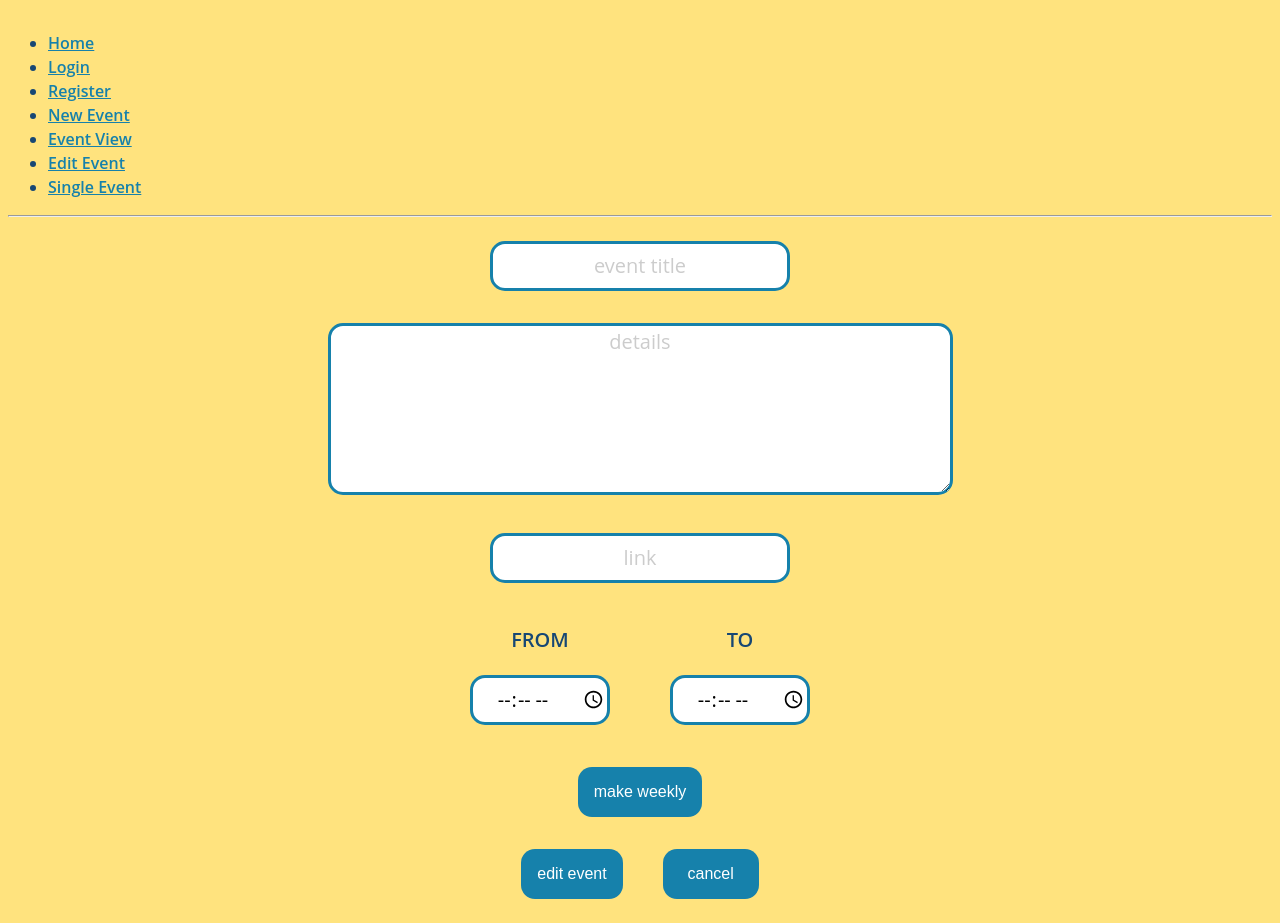
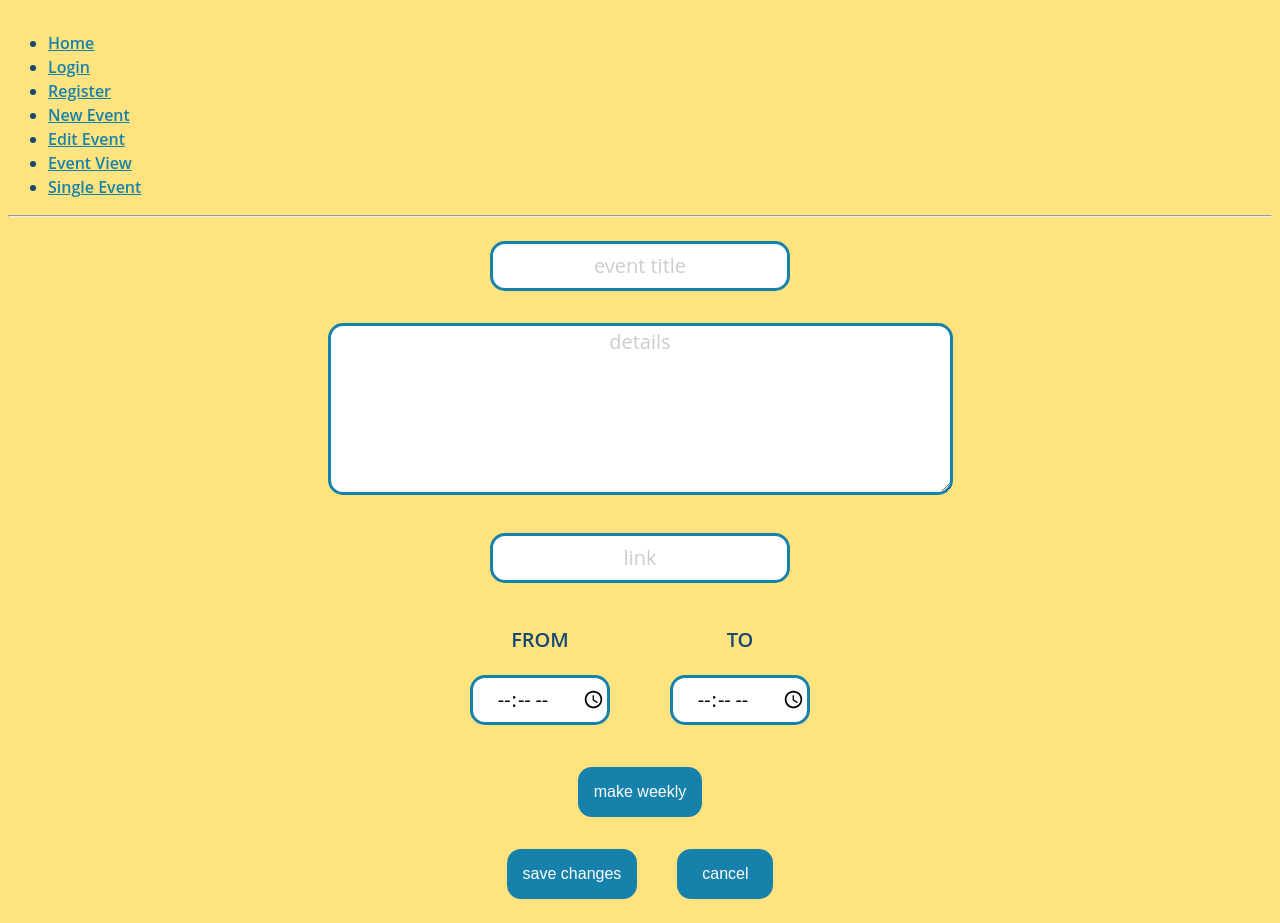
Before and after one commit to sanjitdp/hatch-calendar, a React (Create React App) app in the folder client/: page /editEvent in a window 1280 px wide. Shown: the part 60-983 px from the top of the page. Built offline with nearby package versions, Linux system fonts and the light colour scheme.

Commit message:
linked single event to edit and add event in day page to new event page

```diff
--- a/client/src/App.js
+++ b/client/src/App.js
@@ -23,8 +23,8 @@ class App extends React.Component {
                             <li><Link to={'/login'} className="nav-link">Login</Link></li>
                             <li><Link to={'/register'} className="nav-link">Register</Link></li>
                             <li><Link to={'/newEvent'} className="nav-link">New Event</Link></li>
+                            <li><Link to={'/editEvent'} className="nav-link">Edit Event</Link></li>
                             <li><Link to={'/eventView'} className="nav-link">Event View</Link></li>
-                            <li><Link to={'/editEvent'} className="nav-link">Edit Event</Link></li>
                             <li><Link to={'/singleEvent'} className="nav-link">Single Event</Link></li>
                         </ul>
                     </nav>
--- a/client/src/Components/Day.js
+++ b/client/src/Components/Day.js
@@ -1,6 +1,7 @@
 import { setDate } from "date-fns";
 import React from "react";
 import "./Day.css";
+import {Link} from 'react-router-dom';
 
 class Day extends React.Component {
     constructor(props) {
@@ -55,7 +56,7 @@ class Day extends React.Component {
                 <div className="col col-center">
                     <div className="buttons">
                         <button type="CSV" value="CSV" className="button" onClick={this.getEvents}>export as CSV</button>
-                        <button type="addE" value="addE" className="button">add event</button>
+                        <Link to="/newEvent"><button type="addE" value="addE" className="button">add event</button></Link>
                         <button type="back" value="back" className="button" onClick={this.goBack}>go back to calendar</button>
                     </div>
                 </div>
--- a/client/src/Components/EditEvent.js
+++ b/client/src/Components/EditEvent.js
@@ -42,7 +42,7 @@ class editEvent extends React.Component {
     renderEditEventButton() {
         return (
 	<Link to='/day'>
-            <button type="submit" value="Submit" class="button">edit event</button>
+            <button type="submit" value="Submit" class="button">save changes</button>
         </Link>
 	 )
     }
--- a/client/src/Components/singleEvent.js
+++ b/client/src/Components/singleEvent.js
@@ -2,7 +2,7 @@ import React from "react";
 import "../index.css";
 import "./NewEvent.css";
 import "./Calendar.css";
-import {Link} from 'react-router-dom'
+import {Link} from 'react-router-dom';
 
 class singleEvent extends React.Component {
     renderTitle() {
@@ -36,7 +36,7 @@ class singleEvent extends React.Component {
     }
     renderEditEventButton() {
         return (
-            <button class="button">edit</button>
+            <Link to= "/editEvent"><button class="button">edit</button></Link>
 	    )
     }
     render() {
```
